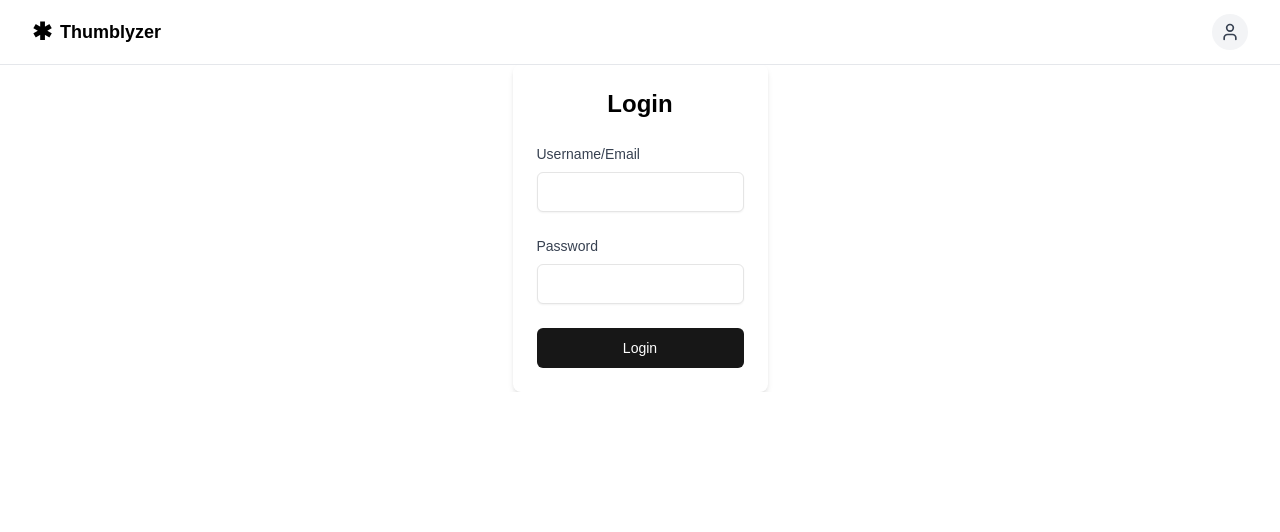
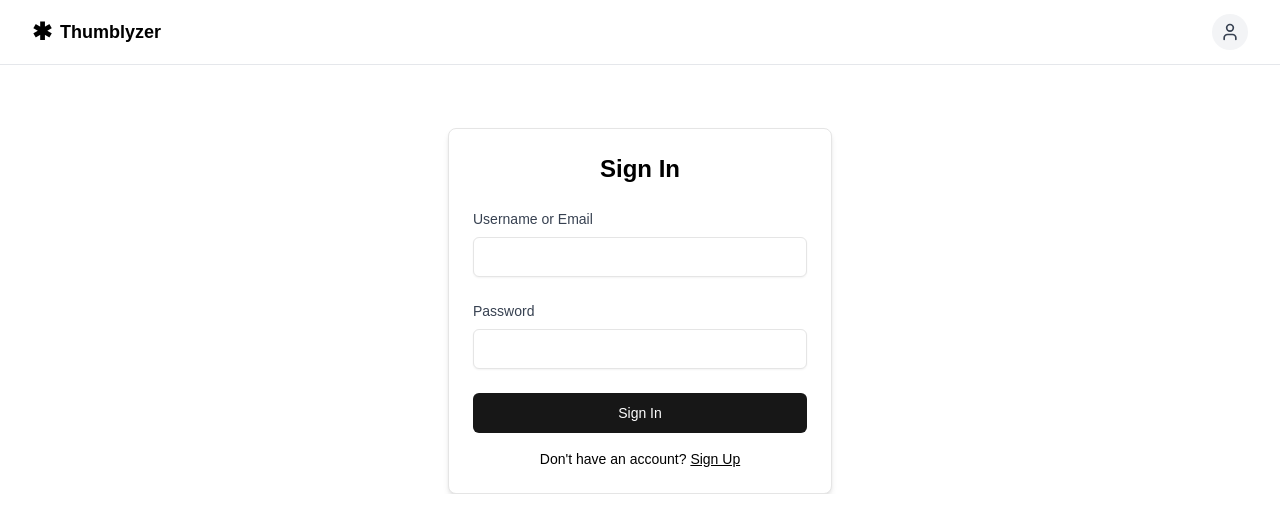
Before and after one commit to parthergk/Thumbnailer, a Next.js app: page /sign-in in a window 1280 px wide. Shown: the top 532 px of the page. Built offline with nearby package versions, Linux system fonts and the light colour scheme.

Commit message:
sign-in-desComp

```diff
--- a/app/(root)/(auth)/sign-in/page.tsx
+++ b/app/(root)/(auth)/sign-in/page.tsx
@@ -16,8 +16,8 @@ import { Input } from "@/components/ui/input";
 import { Button } from "@/components/ui/button";
 
 const formSchema = z.object({
-  identifier: z.string().email("Invalid email address"),
-  password: z.string().min(6, "Password must be at least 6 characters"),
+  identifier: z.string({required_error:"Email or Username is required"}),
+  password: z.string({required_error:"Password is required"}).min(6, "Password must be at least 6 characters"),
 });
 
 const Page = () => {
@@ -56,9 +56,9 @@ const Page = () => {
   }
 
   return (
-    <div className="mt-16 flex justify-center items-center">
-      <div className="w-full max-w-md bg-white shadow-md rounded-lg p-6">
-        <h2 className="text-black text-2xl font-bold text-center mb-6">Login</h2>
+    <div className="mt-16 flex justify-center w-full">
+      <div className=" mt-24 md:mt-16 w-full max-w-xs md:max-w-sm  h-full max-h-min bg-white shadow-md rounded-lg p-6 border">
+        <h2 className="text-black text-2xl font-bold text-center mb-6">Sign In</h2>
         <Form {...form}>
           <form onSubmit={form.handleSubmit(onSubmit)} className="space-y-6">
             {/* Username/Email Field */}
@@ -68,7 +68,7 @@ const Page = () => {
               render={({ field }) => (
                 <FormItem>
                   <FormLabel className="block text-sm font-medium text-gray-700">
-                    Username/Email
+                    Username or Email
                   </FormLabel>
                   <FormControl>
                     <Input
@@ -108,11 +108,12 @@ const Page = () => {
               disabled={form.formState.isSubmitting}
               className="w-full text-white font-medium py-2 px-4 rounded-md"
             >
-              {form.formState.isSubmitting ? "Submitting..." : "Login"}
+              {form.formState.isSubmitting ? "Submitting..." : "Sign In"}
             </Button>
           </form>
         </Form>
         {error && <p className="text-red-500 text-sm mt-4">{error}</p>}
+      <div className="text-black text-sm mt-4 text-center">Don't have an account? <p className=" inline font-medium cursor-pointer underline">Sign Up</p></div>
       </div>
     </div>
   );
```
